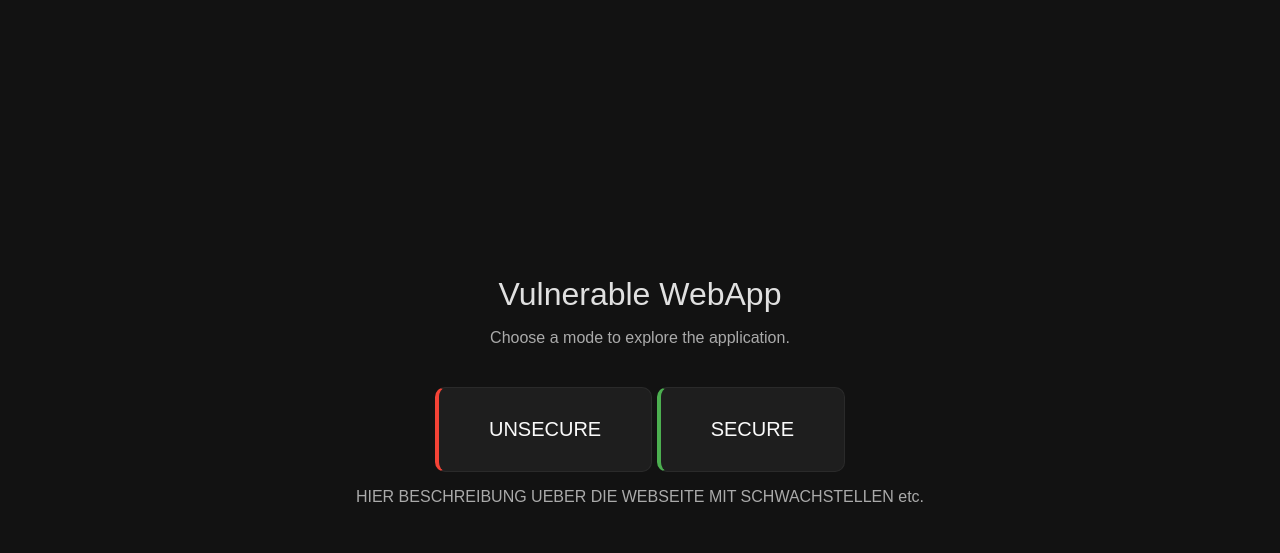
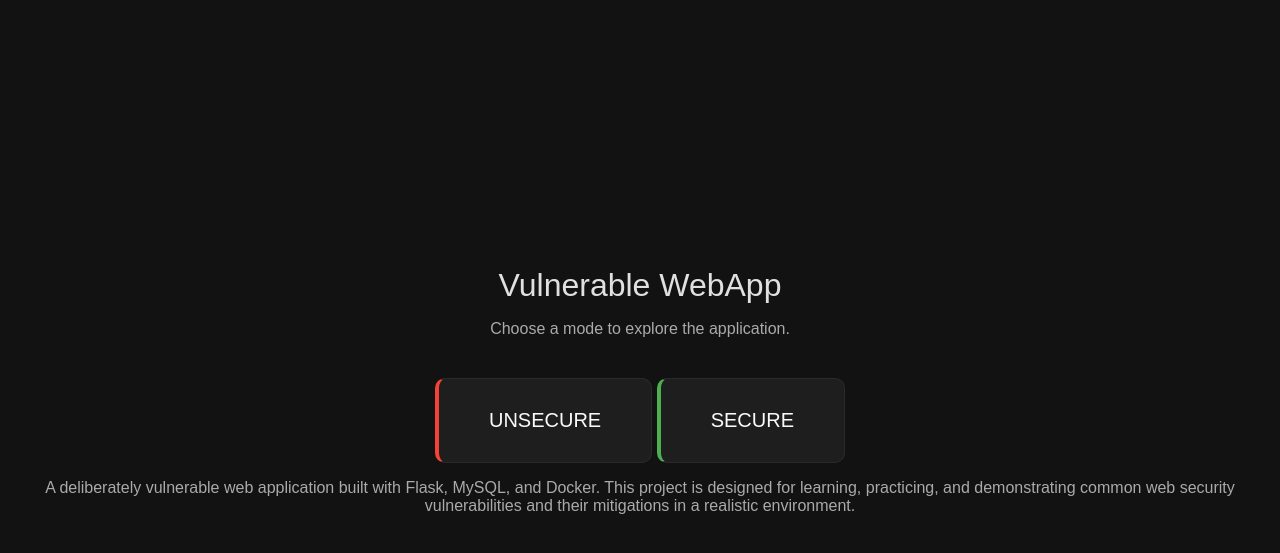
Before and after one commit to Twentox/vulnerable-WebApp, a Flask app: page / in a window 1280 px wide. Shown: the top 553 px of the page. Run offline with Flask 3, Linux system fonts and the light colour scheme.

Commit message:
adds little description

```diff
--- a/templates/index.html
+++ b/templates/index.html
@@ -16,7 +16,8 @@
         <button class="card secure" value="secure" onclick="sendChoosenMode(this)">SECURE</button>
     </div>
 
-    <p class="description">HIER BESCHREIBUNG UEBER DIE WEBSEITE MIT SCHWACHSTELLEN etc.</p>
+    <p class="description">A deliberately vulnerable web application built with Flask, MySQL, and Docker.
+This project is designed for learning, practicing, and demonstrating common web security vulnerabilities and their mitigations in a realistic environment.</p>
 </div>
 
 
```
